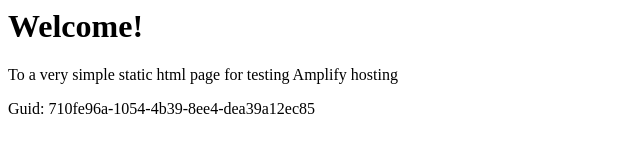
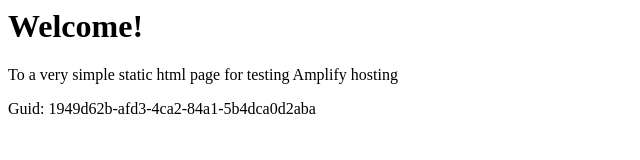
Before and after one commit to aws-aemilia-bom/Github-PR-Commit-Integration-Test-DoNotTouch-GithubWebhookPreviewCanaryTest-v1-preprod-ap-south-1, a website: page src/index.html in a window 1280 px wide. Shown: the full height of the page, 0-640 px from the left. Drawn offline with Linux system fonts and the light colour scheme.

Commit message:
commit from integ tests

```diff
--- a/src/index.html
+++ b/src/index.html
@@ -12,6 +12,6 @@
 <body>
     <h1>Welcome!</h1>
     <p>To a very simple static html page for testing Amplify hosting</p>
-    <p>Guid: 710fe96a-1054-4b39-8ee4-dea39a12ec85</p></body>
+    <p>Guid: 1949d62b-afd3-4ca2-84a1-5b4dca0d2aba</p></body>
 
 </html>
```
